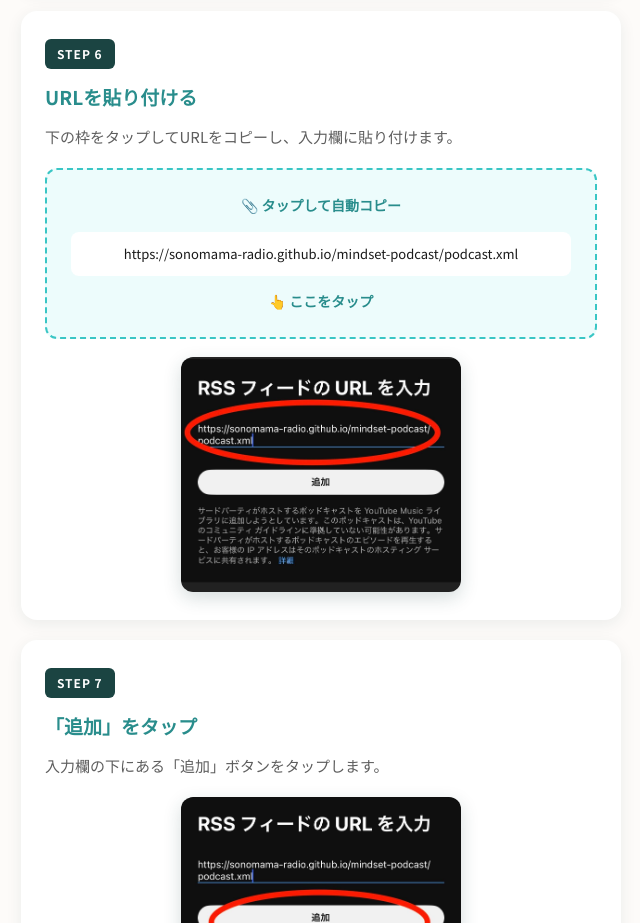
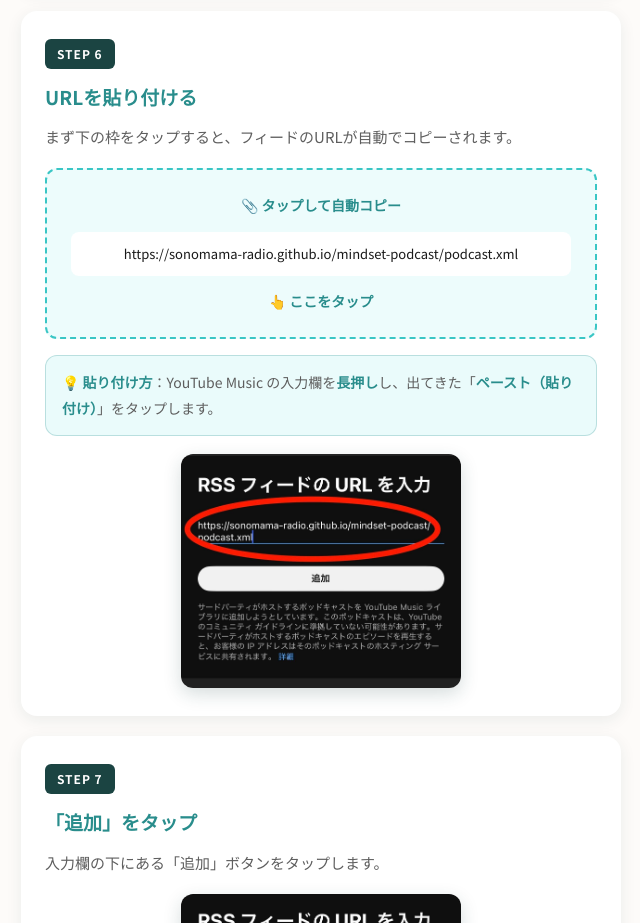
Before and after one commit to sonomama-radio/mindset-podcast, a plain HTML site: page index.html in a window 1280 px wide. Shown: the part 3900-4823 px from the top of the page, without its empty margins (319-959 px from the left). Drawn offline with Linux system fonts and the light colour scheme.

Commit message:
Clarify how to paste the URL in STEP 6
Add a tip explaining the long-press → paste action in YouTube Music, since a
tester didn't know how to paste the copied feed URL.

Co-Authored-By: Claude Opus 4.7 (1M context) <noreply@anthropic.com>

```diff
--- a/index.html
+++ b/index.html
@@ -161,6 +161,23 @@
   .step-img.app-icon {
     max-width: 120px;
     box-shadow: none;
+  }
+
+  /* TIP NOTE */
+  .step-tip {
+    margin: 16px 0 0;
+    background: rgba(158, 237, 236, 0.22);
+    border: 1px solid rgba(41, 141, 140, 0.25);
+    border-radius: 12px;
+    padding: 14px 16px;
+    font-size: 14px;
+    color: var(--text-sub);
+    line-height: 1.8;
+  }
+
+  .step-tip b {
+    color: var(--primary);
+    font-weight: 700;
   }
 
   /* CTA BUTTONS */
@@ -333,12 +350,13 @@
   <section class="step-card">
     <span class="step-badge">STEP 6</span>
     <h2 class="step-title">URLを貼り付ける</h2>
-    <p class="step-desc">下の枠をタップしてURLをコピーし、入力欄に貼り付けます。</p>
+    <p class="step-desc">まず下の枠をタップすると、フィードのURLが自動でコピーされます。</p>
     <div class="copy-box" id="copyBox" role="button" tabindex="0" aria-label="URLをコピー">
       <p class="copy-label-top" id="copyLabelTop">📎 タップして自動コピー</p>
       <div class="copy-url" id="copyUrl">https://sonomama-radio.github.io/mindset-podcast/podcast.xml</div>
       <p class="copy-label-bottom">👆 ここをタップ</p>
     </div>
+    <p class="step-tip">💡 <b>貼り付け方</b>：<span class="nw">YouTube Music</span> の入力欄を<b>長押し</b>し、出てきた「<b>ペースト（貼り付け）</b>」をタップします。</p>
     <img class="step-img" src="step05.png" alt="STEP 6 の操作画面" loading="lazy" onerror="this.style.display='none'">
   </section>
 
```
